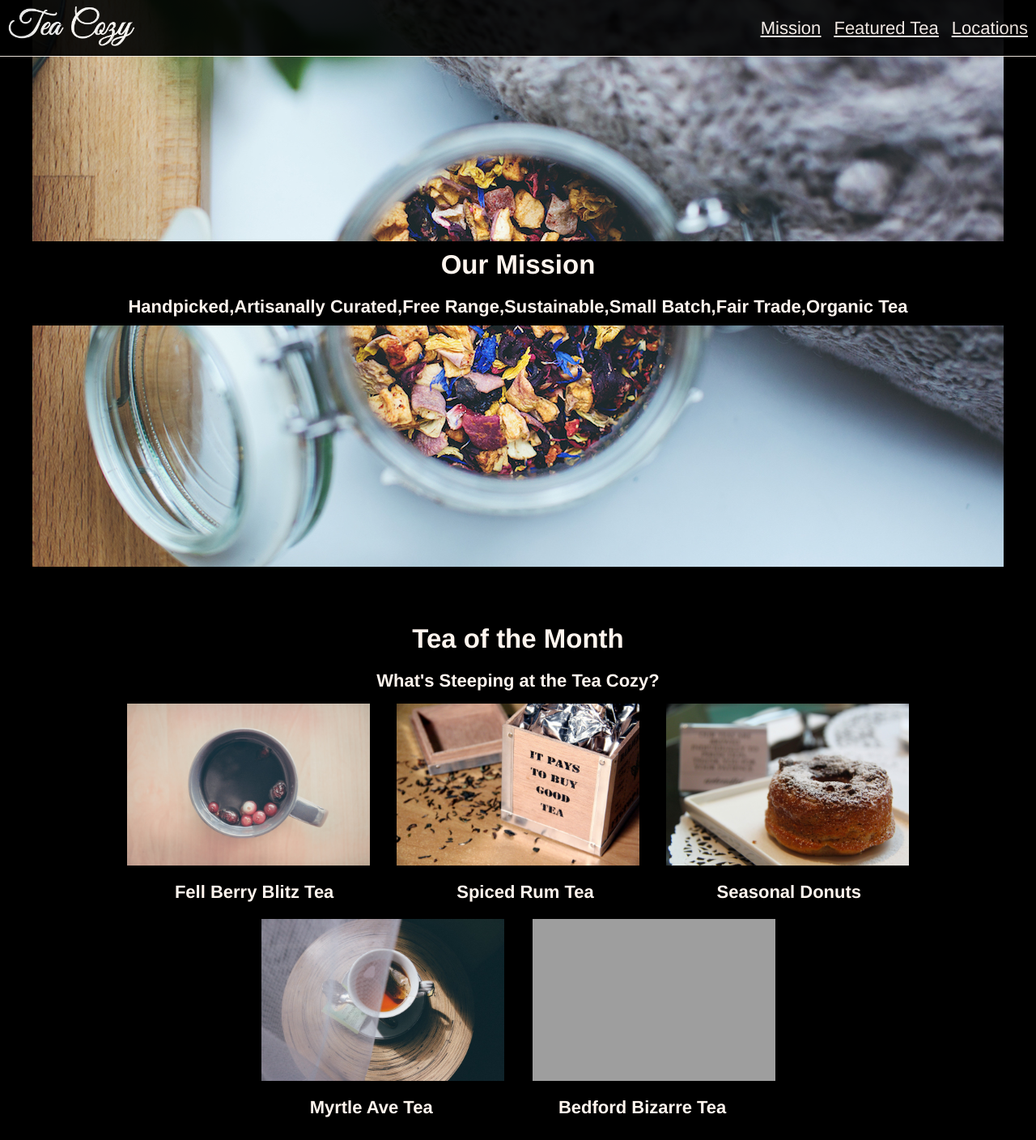
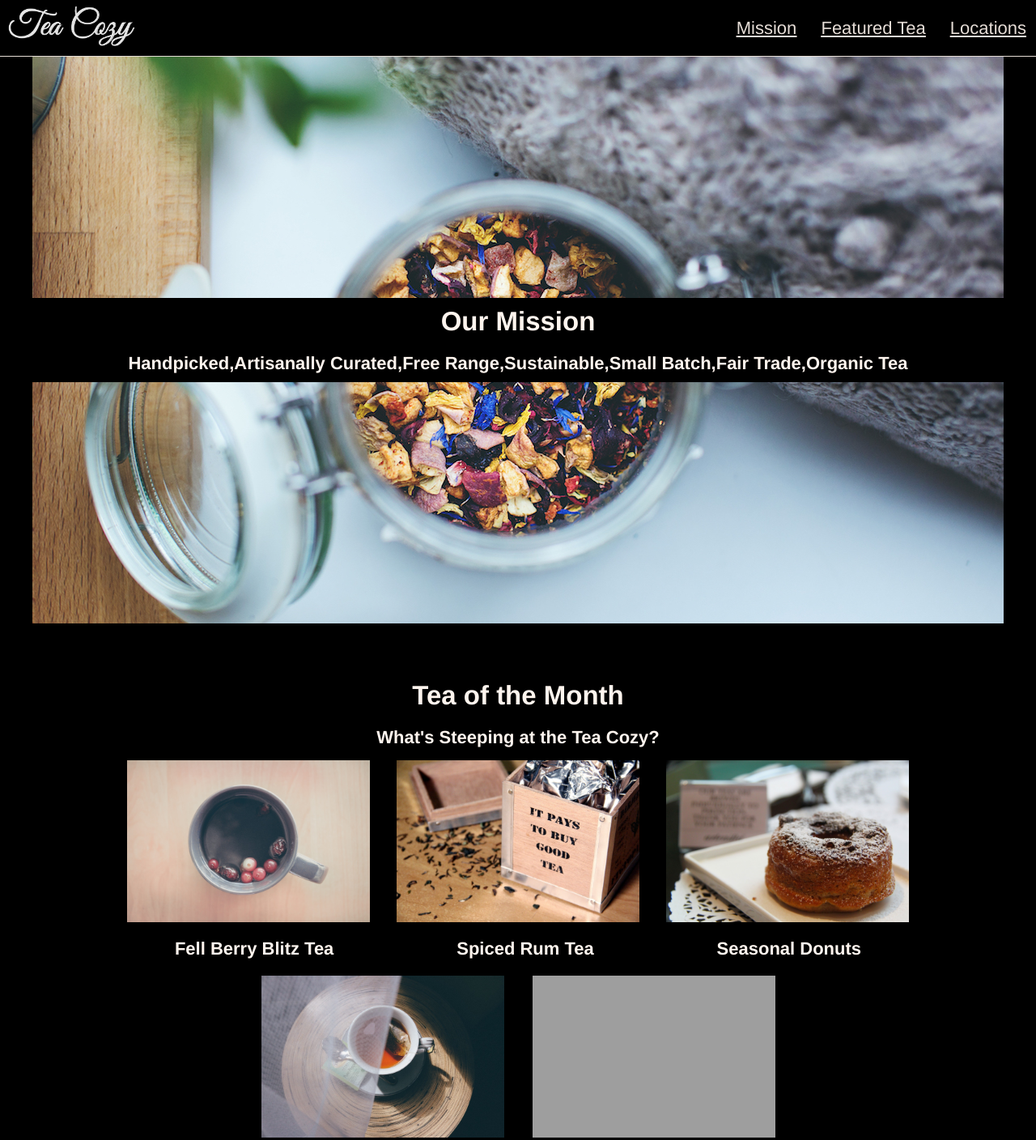
Before and after one commit to Ace7884/CodeCademy-Tea-Cosy, a plain HTML site: page index.html in a window 1280 px wide. Shown: the top 1408 px of the page at 81% size. Drawn offline with Linux system fonts and the light colour scheme; grey boxes are pictures that could not be loaded.

Commit message:
Final version

```diff
--- a/css/style.css
+++ b/css/style.css
@@ -1,14 +1,28 @@
+/*Page reset */
+
 *{
     padding:0;
     margin:0;
 }
-.content ,.mission-statement,.tea-of-the-month,.shop,.address,footer{
+
+/*Universal styles for page sections */
+
+.container, .header, #logo, #nav a, .missionstatement,.address{
+    font-family:"helvetica",serif;
+    font-size:22px;
+    color:seashell;
+    background-color: black;
+}
+.content ,.mission-statement,#tea-of-the-month,#shoplocations,.address,.footer{
     display:flex;
     flex-direction:column;
     text-align:center;
     align-items:center;
     justify-content: space-around;
 }
+
+/*Styles for header */
+
 .header{
     display:flex;
     justify-content:space-between;
@@ -21,12 +35,7 @@
     flex-grow:1;
     opacity:0.9;
 }
-.container, .header, #logo, #nav a, .missionstatement,.address{
-    font-family:"helvetica",serif;
-    font-size:22px;
-    color:seashell;
-    background-color: black;
-}
+
 #logo img{
     align-self:center;
     height:50px;
@@ -35,7 +44,16 @@
 #nav span{
     display:inline-flex;
     text-decoration:underline;
-    padding-right:10px;
+    padding: 0 12px;
+}
+
+/*Styles for main content */
+
+.content{
+    padding-top:70px;
+
+/* Styles for Mission statement section */
+
 }
 .mission-statement{
     background-image:url("../img/img-mission-background.jpg");
@@ -47,10 +65,13 @@
  h2 , h4 {
     padding:10px;
 }
-.tea-of-the-month{
+
+/* Styles for store selections section */
+
+#tea-of-the-month{
     padding-top:60px;
 }
-.tea-of-the-month , .images,.description{
+#tea-of-the-month , .images,.description{
     width:1000px;
 }
 .images img {
@@ -69,7 +90,10 @@
 .bottom.description{
     padding-bottom:70px;
 }
-.shop {
+
+/* styles for store addresses section */
+
+#shoplocations {
     align-content: center;
      width:1200px;
      height:570px;
@@ -90,9 +114,14 @@
     margin:0 20px;
     margin-bottom:150px;
     align-self: flex-end;
-
 }
 
+/* Styles for footer section */
+
 .footer{
-    justify-content: center;
+    justify-items: center;
 }
+h5{
+    margin:30.4px 20px;
+    padding-bottom:30.4px;
+}
--- a/index.html
+++ b/index.html
@@ -1,30 +1,48 @@
 <!DOCTYPE html>
 <html lang="en">
+
+<!--page metadata-->
+
     <head>
         <meta charset="utf-8">
         <title>Tea Cosy</title>
         <link rel="stylesheet" type="text/css" href="./css/style.css">
     </head>
     <body>
+
+     <!--Page Container-->
+
         <div class="container">
+
+        <!-- Header Section -->
+
             <div class="header">
                 <div id="logo">
                     <img src="./img/img-tea-cozy-logo.png" alt="logo">
                 </div>
                 <div id="nav">
-                    <span><a href="#mission">Mission</a></span>
-                    <span><a href="#featured">Featured Tea</a></span>
-                    <span><a href="#locations">Locations</a></span>
+                    <span><a href="#">Mission</a></span>
+                    <span><a href="#tea-of-the-month">Featured Tea</a></span>
+                    <span><a href="#shoplocations">Locations</a></span>
                 </div>
             </div>
+
+            <!--Main content container-->
+
             <div class="content">
+
+            <!--Mission statement-->
+
                 <div class="mission-statement">
                     <div class="missionstatement">
-                            <h2 id="mission">Our Mission</h2>
+                            <h2>Our Mission</h2>
                             <h4>Handpicked,Artisanally Curated,Free Range,Sustainable,Small Batch,Fair Trade,Organic Tea</h4>
                     </div>
                 </div>
-                <div class="tea-of-the-month">
+
+            <!--Store featured selections-->
+
+                <div id="tea-of-the-month">
                     <h2 id="featured">Tea of the Month</h2>
                     <h4>What's Steeping at the Tea Cozy?</h4>
                     <div class="top images">
@@ -46,7 +64,10 @@
                         <span><h4>Bedford Bizarre Tea</h4></span>
                     </div>
                 </div>
-                <div class="shop locations">
+
+            <!--Store location addresses-->
+
+                <div id="shoplocations">
                     <h2 id="locations">Locations</h2>
                     <div class="location-section">
                         <div class="Downtown address">
@@ -70,15 +91,18 @@
                     </div>
                 </div>
             </div>
+
+            <!--footer contact details and copyright-->
+
             <div class="footer">
                 <div class="Contact">
                     <h2>The Tea Cozy</h2>
                     <h5>contact@theteacozy.com</h5>
                     <h5>917-555-8904</h5>
                 </div>
-                <div class="copyright">
+            </div>
+            <div class="copyright">
                     <h5>copyright The Tea Cozy 2017</h5>
-                </div>
             </div>
         </div>
     </body>
```
